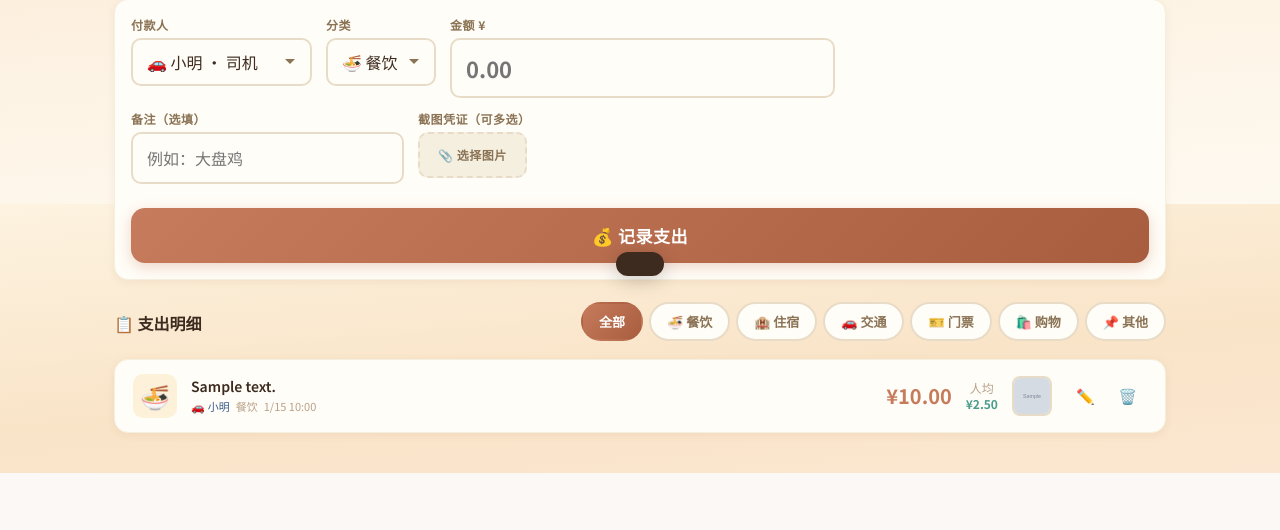
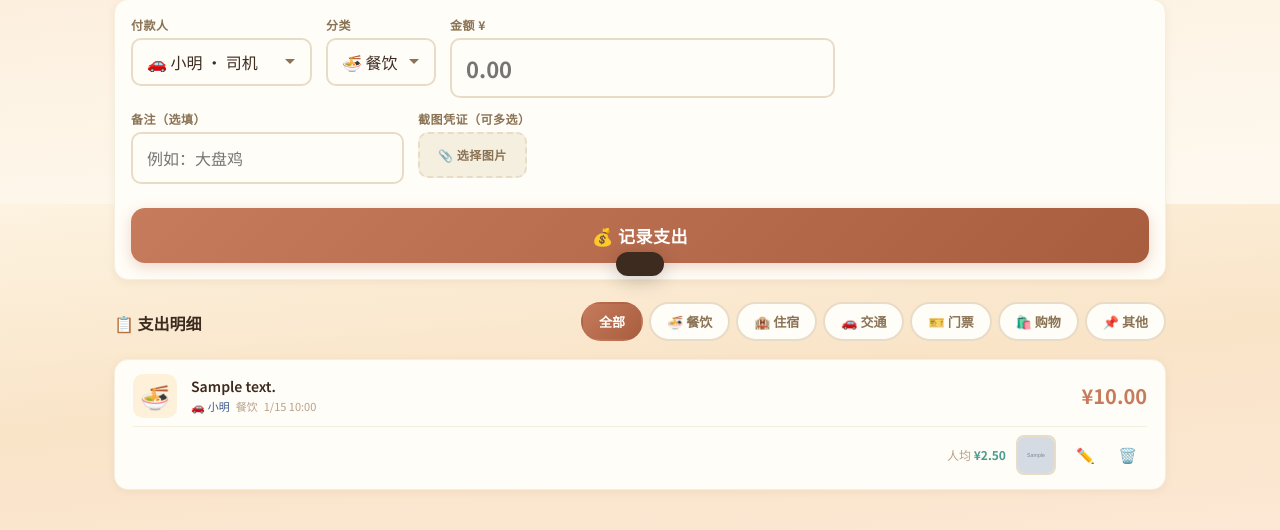
Before and after one commit to wqyzy/travel_account, a Flask app: page / in a window 1280 px wide. Shown: the part 596-1126 px from the top of the page. Before the commit the page ends 1069 px from the top, so only its background shows below. Run offline with Flask 3, Linux system fonts and the light colour scheme; data comes from the database, SQL or seed files in the repository; tables that the repository leaves empty hold one stand-in row (values such as "Sample post"); grey boxes marked "Sample" are stand-in pictures.

Commit message:
fix: 支出明细改为两行布局，避免文字重叠

```diff
--- a/static/css/style.css
+++ b/static/css/style.css
@@ -542,9 +542,6 @@
     padding: 12px 14px;
     box-shadow: var(--shadow);
     border: 1px solid var(--border-light);
-    display: flex;
-    align-items: center;
-    gap: 10px;
     animation: slideIn 0.3s ease;
     -webkit-tap-highlight-color: transparent;
 }
@@ -556,6 +553,13 @@
 
 .expense-item:active {
     border-color: var(--primary);
+}
+
+/* 上排：分类图标 + 信息 + 金额 */
+.ei-row-top {
+    display: flex;
+    align-items: center;
+    gap: 10px;
 }
 
 .expense-item .ei-cat {
@@ -597,14 +601,24 @@
     font-weight: 700;
     color: var(--primary);
     flex-shrink: 0;
+    white-space: nowrap;
+}
+
+/* 下排：人均 + 凭证 + 操作 */
+.ei-row-bottom {
+    display: flex;
+    align-items: center;
+    justify-content: flex-end;
+    gap: 10px;
+    margin-top: 8px;
+    padding-top: 8px;
+    border-top: 1px solid var(--border-light);
 }
 
 .expense-item .ei-per-person {
-    font-size: 10px;
+    font-size: 11px;
     color: var(--text-muted);
-    text-align: center;
-    flex-shrink: 0;
-    line-height: 1.3;
+    white-space: nowrap;
 }
 
 .expense-item .ei-per-person span {
@@ -972,6 +986,9 @@
 
     .expense-item {
         padding: 14px 18px;
+    }
+
+    .ei-row-top {
         gap: 14px;
     }
 
--- a/static/js/app.js
+++ b/static/js/app.js
@@ -163,6 +163,7 @@
             : `<div class="ei-receipt-placeholder">📎</div>`;
 
         return `<div class="expense-item" data-id="${e.id}">
+            <div class="ei-row-top">
                 <div class="ei-cat" style="background:${e.category_color}20; color:${e.category_color}">${e.category_icon}</div>
                 <div class="ei-info">
                     <div class="ei-desc">${e.description || e.category_name}</div>
@@ -173,11 +174,14 @@
                     </div>
                 </div>
                 <div class="ei-amount">¥${e.amount.toFixed(2)}</div>
-            <div class="ei-per-person">人均<br><span>¥${(e.amount / memberCount).toFixed(2)}</span></div>
+            </div>
+            <div class="ei-row-bottom">
+                <div class="ei-per-person">人均 <span>¥${(e.amount / memberCount).toFixed(2)}</span></div>
                 ${receiptHtml}
                 <div class="ei-actions">
                     <button class="btn btn-edit" onclick="openEditModal(${e.id})" title="编辑">✏️</button>
                     <button class="btn btn-danger" onclick="deleteExpense(${e.id})" title="删除">🗑️</button>
+                </div>
             </div>
         </div>`;
     }).join('');
```
Lines whose indentation alone changed are shown as unchanged.
